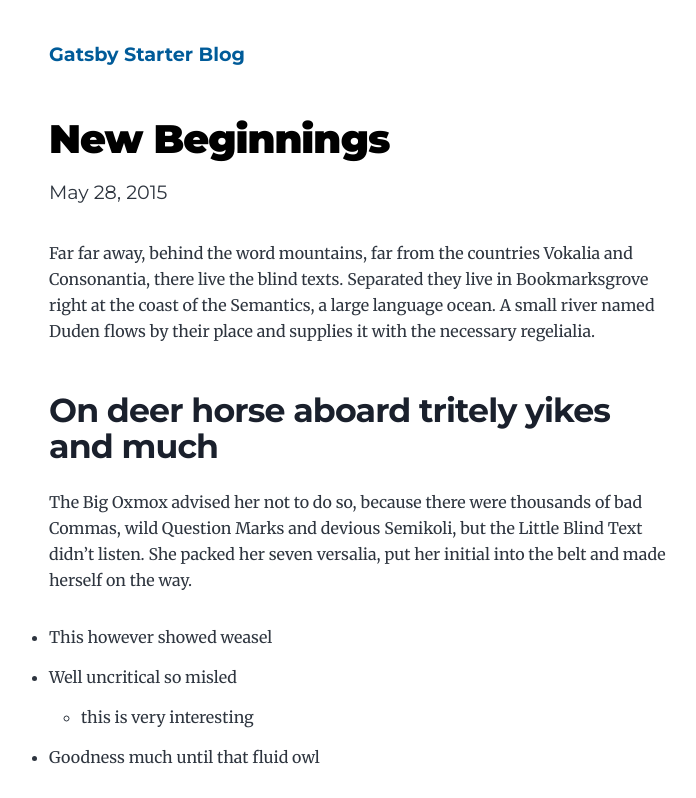
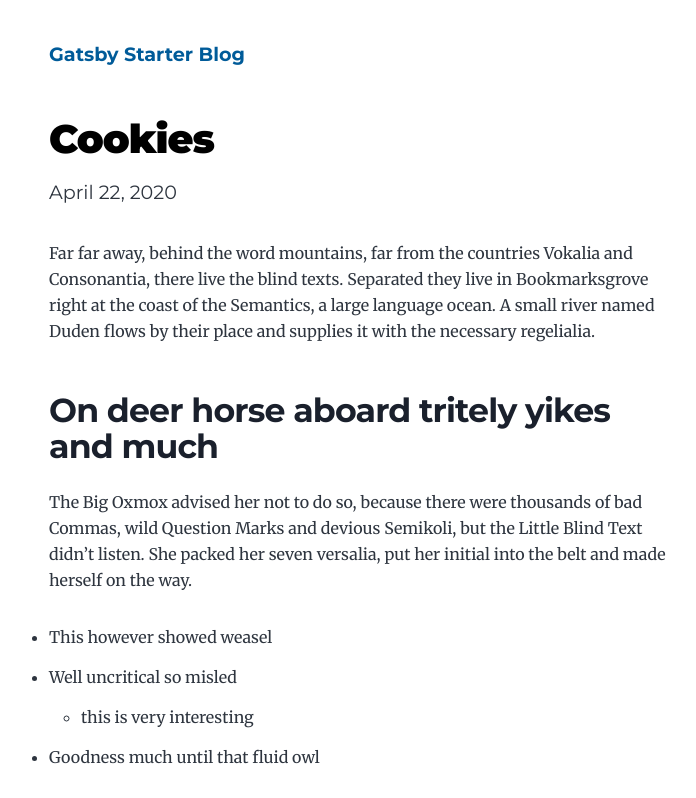
Before and after one commit to Parmeshwaryadav/Parmeshwar-blogs, a Gatsby site: page /new-beginnings/ in a window 1280 px wide. Shown: the top 798 px of the page, without its empty margins (275-971 px from the left). Built offline with nearby package versions, Linux system fonts and the light colour scheme; Gatsby itself is replaced by a stand-in of ours.

Commit message:
cookie md updated

```diff
--- a/content/blog/new-beginnings/index.md
+++ b/content/blog/new-beginnings/index.md
@@ -1,7 +1,7 @@
 ---
-title: New Beginnings
-date: "2015-05-28T22:40:32.169Z"
-description: This is a custom description for SEO and Open Graph purposes, rather than the default generated excerpt. Simply add a description field to the frontmatter.
+title: Cookies
+date: "2020-04-22"
+description: You ask What is a cookies ? What is it use for !! in a next few minutes i will tell you how important a cookies is so yeah keep reading ...
 ---
 
 Far far away, behind the word mountains, far from the countries Vokalia and
```
